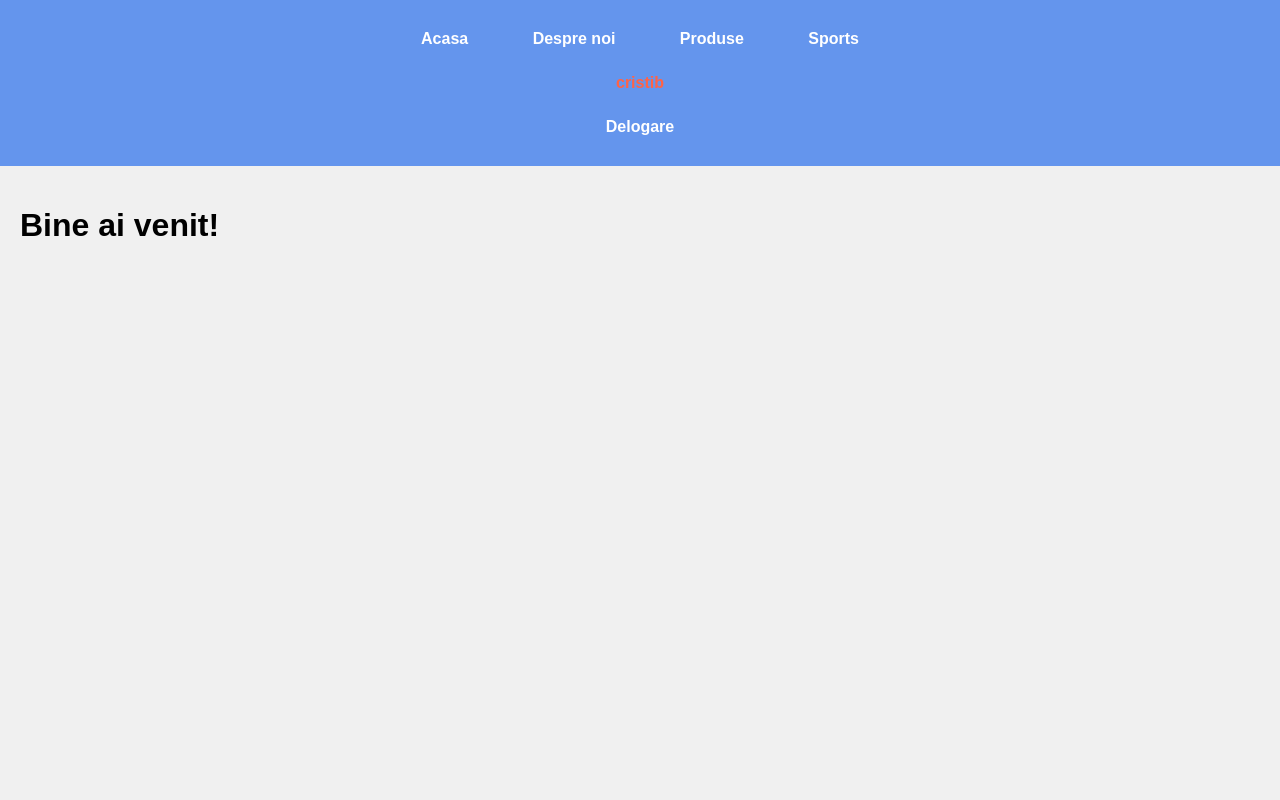
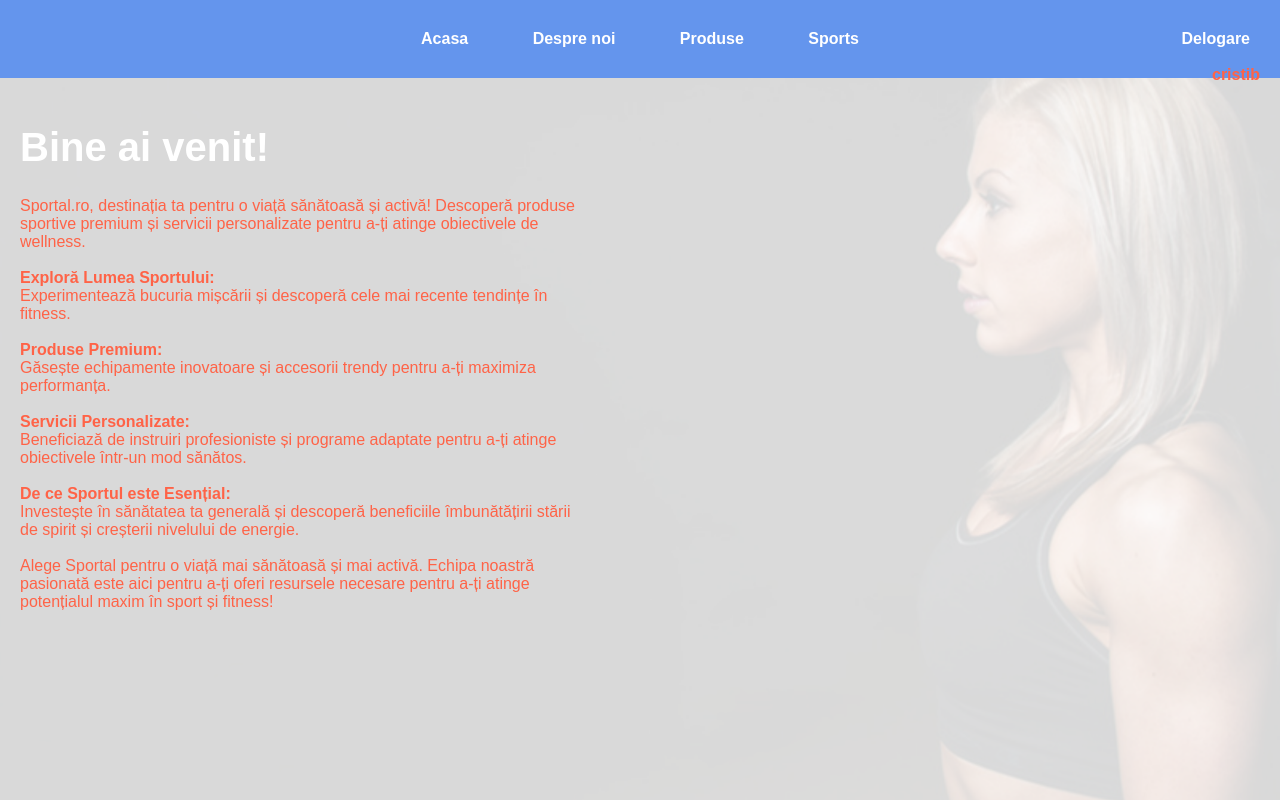
Before and after one commit to cristib01/cb_sport, a Django app: page / in a window 1280 px wide. Run offline with Django 5.2, Linux system fonts and the light colour scheme; a user stored in the database is signed in.

Commit message:
v3 - tuning aspect

```diff
--- a/cb/static/style.css
+++ b/cb/static/style.css
@@ -1,6 +1,6 @@
 body {
     font-family: 'Arial', sans-serif;
-    background-color: #f0f0f0;
+    background-color: #d9d9d9;
     font-size: 16px;
     margin: 0;
     padding: 0;
@@ -43,6 +43,30 @@ p {
     font-weight: bold;
     text-decoration: underline;
     margin-bottom: 20px;
+}
+.title-white {
+    font-size: 20px;
+    color: white;
+    font-weight: bold;
+    margin-bottom: 20px;
+}
+.delog-alignment {
+  text-align: right;
+  position: absolute;
+  top: 20px;
+  right: 0;
+}
+
+.username-alignment {
+  text-align: right;
+  position: absolute;
+  top: 50px;
+  right: 20px;
+}
+.content-text {
+  color: #FF6347;
+  font-weight: lighter;
+  font-size: 12x;
 }
 
 input[type="radio"] {
--- a/cb/templates/base.html
+++ b/cb/templates/base.html
@@ -18,11 +18,15 @@
     {% if request.user.is_authenticated %}
         <a href="{% url 'signlog:products' %}" class="tab">Produse</a>
         <a href="{% url 'sports:all_sports' %}" class="tab">Sports</a>
+        <div class="username-alignment">
         <p>{{ request.user.username }}</p>
-        <a href="{% url 'signlog:logout' %}" class="tab">Delogare</a>
+        </div>
+        <div class="delog-alignment">
+            <a href="{% url 'signlog:logout' %}" class="tab">Delogare</a>
+        </div>
+
     {% else %}
         <a href="{% url 'signlog:login' %}" class="tab">Logare</a>
-        <a href="{% url 'signlog:signup' %}" class="tab">Inregistrare</a>
     {% endif %}
 </div>
 
--- a/cb/templates/home.html
+++ b/cb/templates/home.html
@@ -1,6 +1,50 @@
 {% extends 'base.html' %}
 
+{% block title %}Sportal{% endblock %}
+
+{% block head %}
+{{ block.super }}
+<style>
+    body {
+      background-image: url('static/images/home.png');
+      background-size: cover;
+      background-position: right 50px;
+      background-repeat: no-repeat;
+    }
+    .content {
+      flex: 1;
+      padding: 20px;
+      box-sizing: border-box;
+      max-width: 600px;
+    }
+
+</style>
+{% endblock %}
+
 {% block content %}
-  <h1>Bine ai venit!</h1>
-  <!-- Your homepage content here -->
+<div class="title-white">
+    <h1>Bine ai venit!</h1>
+</div>
+
+<p class="content-text">
+    Sportal.ro, destinația ta pentru o viață sănătoasă și activă! Descoperă produse sportive premium
+    și servicii personalizate pentru a-ți atinge obiectivele de wellness.<br><br>
+
+    <strong>Exploră Lumea Sportului:</strong><br>
+    Experimentează bucuria mișcării și descoperă cele mai recente tendințe în fitness.<br><br>
+
+    <strong>Produse Premium:</strong><br>
+    Găsește echipamente inovatoare și accesorii trendy pentru a-ți maximiza performanța.<br><br>
+
+    <strong>Servicii Personalizate:</strong><br>
+    Beneficiază de instruiri profesioniste și programe adaptate pentru a-ți atinge obiectivele într-un mod
+    sănătos.<br><br>
+
+    <strong>De ce Sportul este Esențial:</strong><br>
+    Investește în sănătatea ta generală și descoperă beneficiile îmbunătățirii stării de spirit și creșterii nivelului
+    de energie.<br><br>
+
+    Alege Sportal pentru o viață mai sănătoasă și mai activă. Echipa noastră pasionată este aici pentru a-ți oferi
+    resursele necesare pentru a-ți atinge potențialul maxim în sport și fitness!
+</p>
 {% endblock %}
--- a/signlog/templates/login.html
+++ b/signlog/templates/login.html
@@ -1,4 +1,6 @@
 {% extends 'base.html' %}
+
+{% block title %}Logare{% endblock %}
 
 {% block content %}
     <h1>Logare</h1>
--- a/signlog/templates/signup.html
+++ b/signlog/templates/signup.html
@@ -1,8 +1,6 @@
 {% extends 'base.html' %}
 
-{% block title %}
-    Inregistrare
-{% endblock %}
+{% block title %}Inregistrare{% endblock %}
 
 
 {% block content %}
```
Also changed, not shown: cb/templates/about.html (+30 -7 lines), cb/templates/products.html (+6 -4 lines), cb/static/images/about.png (added), cb/static/images/home.png (added), db.sqlite3.
